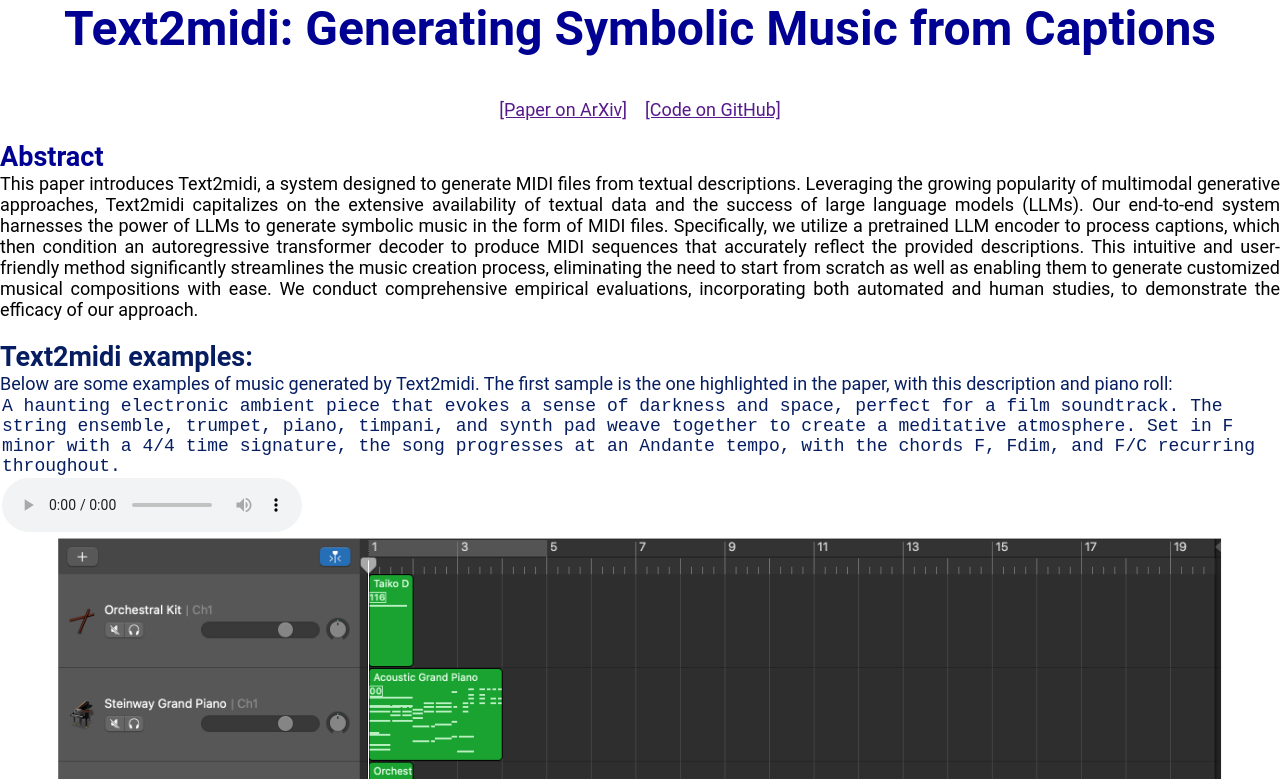
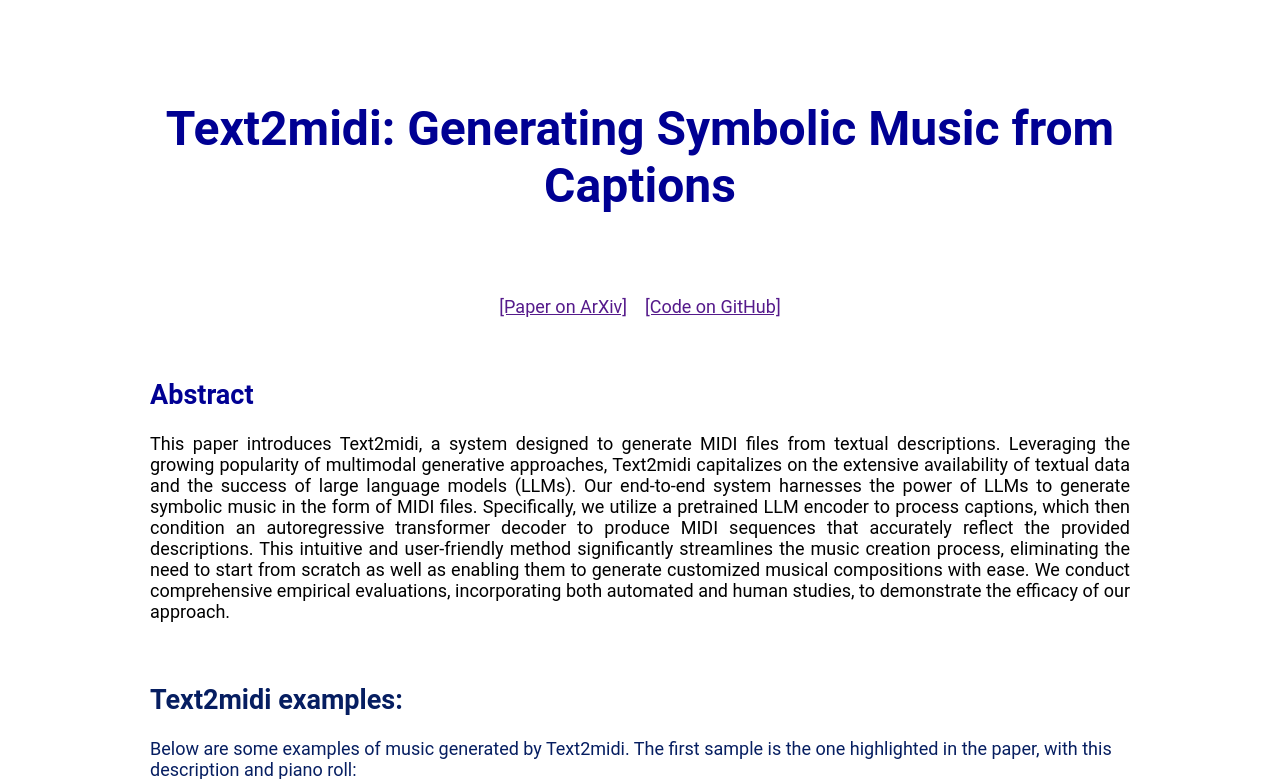
Before and after one commit to aaaisubmission25/text2midi, a plain HTML site: page index.html in a window 1280 px wide. Shown: the top 779 px of the page. Drawn offline with nearby package versions, Linux system fonts and the light colour scheme; some packages are replaced by stand-ins of ours.

Commit message:
Update index.html

```diff
--- a/index.html
+++ b/index.html
@@ -27,10 +27,6 @@
 
     .mono {
       font-family: 'Roboto Mono', monospace;
-    }
-    * {
-        margin: 0;
-        padding: 0;
     }
     .imgbox {
         display: grid;
```
